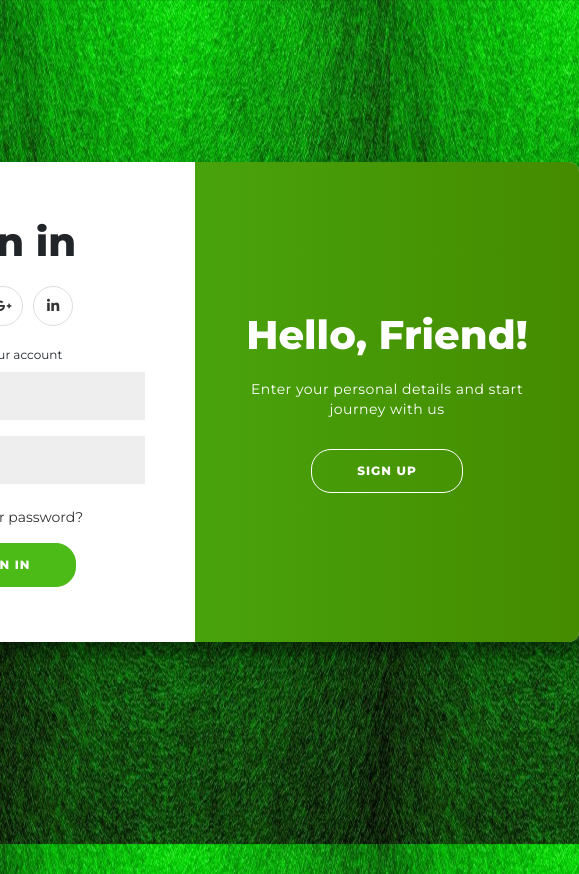
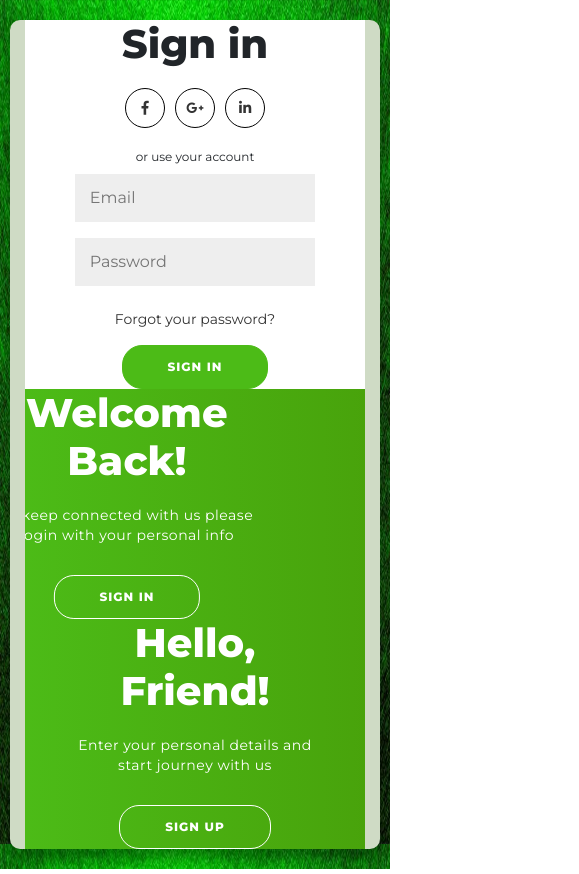
Before and after one commit to mrpirated/Sanskritam, a React (Create React App) app in the folder frontend/: page /login in a window 390 px wide. Shown: the whole page, 579 px wide, since content can reach past the window. Built offline with nearby package versions, Linux system fonts and the light colour scheme.

Commit message:
login signup page responsivity increase

```diff
--- a/frontend/public/index.html
+++ b/frontend/public/index.html
@@ -3,7 +3,6 @@
   <head>
     <meta charset="utf-8" />
     <link rel="icon" href="%PUBLIC_URL%/favicon.ico" />
-    <meta name="viewport" content="width=device-width, initial-scale=1" />
     <meta name="viewport" content="width=device-width, initial-scale=1" />
     <link rel="stylesheet" href="https://stackpath.bootstrapcdn.com/bootstrap/4.3.1/css/bootstrap.min.css"
       integrity="sha384-ggOyR0iXCbMQv3Xipma34MD+dH/1fQ784/j6cY/iJTQUOhcWr7x9JvoRxT2MZw1T" crossorigin="anonymous">
--- a/frontend/src/components/App.js
+++ b/frontend/src/components/App.js
@@ -1,6 +1,6 @@
 import React from "react";
 //import "./App.scss";
-import { Login, Register } from "./login";
+import { Login } from "./login";
 
 function App() {
   return (
--- a/frontend/src/components/login/index.jsx
+++ b/frontend/src/components/login/index.jsx
@@ -1,4 +1,3 @@
 import "./login.scss";
 
 export { Login } from "./login";
-export { Register } from "./register";
--- a/frontend/src/components/login/login.jsx
+++ b/frontend/src/components/login/login.jsx
@@ -6,7 +6,6 @@ import {
   Route,
   Link
 } from "react-router-dom";
-import { Register } from "./register";
 
 
 export function Login() {
@@ -22,7 +21,7 @@ export function Login() {
     }
 
     return (
-        <div>
+        //<div>
             <div className={containerClass} id="container">
                 <div className="form-container sign-up-container">
                     <form action="#">
@@ -69,6 +68,6 @@ export function Login() {
                     </div>
                 </div>
             </div>
-        </div>
+        //</div>
     );
 };
--- a/frontend/src/components/login/login.scss
+++ b/frontend/src/components/login/login.scss
@@ -15,8 +15,21 @@ body {
   flex-direction: column;
   justify-content: center;
   align-items: center;
-  height: 100vh;
-  margin: -20px 0 50px;
+  height: 100%;
+  margin: 20px 0 20px;
+}
+
+button {
+  border-radius: 20px;
+  border: 1px solid #4cbb17;
+  background: #4cbb17;
+  color: #fff;
+  font-size: 12px;
+  font-weight: bold;
+  padding: 12px 45px;
+  letter-spacing: 1px;
+  text-transform: uppercase;
+  transition: transform 80ms ease-in;
 }
 
 h1 {
@@ -43,15 +56,44 @@ a {
   margin: 15px 0;
 }
 
+button:active {
+  transform: scale(0.95);
+}
+
+button:focus {
+  outline: none;
+}
+
+button.ghost {
+  background: transparent;
+  border-color: #fff;
+}
+
+.social-container {
+  margin: 20px 0;
+
+  a {
+    border: 1px solid black;
+    border-radius: 50%;
+    display: inline-flex;
+    justify-content: center;
+    align-items: center;
+    margin: 0 5px;
+    height: 40px;
+    width: 40px;
+  }
+}
+
 .container {
   background-color: #cfdbc5;
   border-radius: 10px;
   box-shadow: 0 14px 28px rgba(0, 0, 0, 0.25), 0 10px 10px rgba(0, 0, 0, 0.22);
   position: relative;
   overflow: hidden;
-  width: 768px;
+  width: 95%;
   max-width: 100%;
-  min-height: 480px;
+  min-height: 50%;
+  margin: auto auto;
 }
 
 .form-container {
@@ -75,45 +117,85 @@ a {
   }
 }
 
-.social-container {
-  margin: 20px 0;
-
-  a {
-    border: 1px solid #dddddd;
-    border-radius: 50%;
-    display: inline-flex;
-    justify-content: center;
-    align-items: center;
-    margin: 0 5px;
-    height: 40px;
-    width: 40px;
-  }
+.overlay-container {
+  position: relative;
+  top: 0;
+  width: 100%;
+  height: 50%;
+  overflow: hidden;
+  transition: transform 0.6s ease-in-out;
+  z-index: 100;
 }
 
-button {
-  border-radius: 20px;
-  border: 1px solid #4cbb17;
-  background: #4cbb17;
-  color: #fff;
-  font-size: 12px;
-  font-weight: bold;
-  padding: 12px 45px;
-  letter-spacing: 1px;
-  text-transform: uppercase;
-  transition: transform 80ms ease-in;
+.sign-in-container {
+  left: 0;
+  width: 100%;
+  z-index: 2;
 }
 
-button:active {
-  transform: scale(0.95);
+.sign-up-container {
+  position: absolute;
+  left: 0;
+  width: 100%;
+  opacity: 0;
+  z-index: 1;
 }
 
-button:focus {
-  outline: none;
+.overlay-container {
+  //position: absolute;
+  top: 0;
+  width: 100%;
+  height: 50%;
+  overflow: hidden;
+  transition: transform 0.6s ease-in-out;
+  z-index: 100;
 }
 
-button.ghost {
-  background: transparent;
-  border-color: #fff;
+.overlay {
+  background: #458b00;
+  background: linear-gradient(to right, #4cbb17, #458b00) no-repeat 0 0 / cover;
+  color: #fff;
+  position: relative;
+  //left: -100%;
+  height: 100%;
+  width: 200%;
+  transform: translateX(0);
+  transition: transform 0.6s ease-in-out;
+}
+
+.overlay-panel {
+  position: relative;
+  display: flex;
+  align-items: center;
+  justify-content: center;
+  flex-direction: column;
+  padding: 0 40px;
+  text-align: center;
+  top: 0;
+  height: 100%;
+  width: 50%;
+  //transform: translateX(0);
+  //transition: transform 0.6s ease-in-out;
+}
+
+.overlay-right {
+  right: 0;
+  transform: translateX(0);
+}
+
+.overlay-left {
+  transform: translateX(-20%);
+}
+
+@media only screen and (min-width: 900px) {
+  body {
+    height: 100vh;
+    margin: -20px 0 50px;
+  }
+  .container {
+    width: 768px;
+    max-width: 100%;
+    min-height: 480px;
   }
 
   .form-container {
@@ -149,7 +231,8 @@ button.ghost {
 
   .overlay {
     background: #458b00;
-  background: linear-gradient(to right, #4cbb17, #458b00) no-repeat 0 0 / cover;
+    background: linear-gradient(to right, #4cbb17, #458b00) no-repeat 0 0 /
+      cover;
     color: #fff;
     position: relative;
     left: -100%;
@@ -209,3 +292,11 @@ button.ghost {
   .container.right-panel-active .overlay-right {
     transform: translateX(20%);
   }
+}
+
+@media only screen and (min-width: 700) {
+  body {
+    height: 100vh;
+    margin: -20px 0 50px;
+  }
+}
--- a/frontend/src/components/login/register.jsx
+++ /dev/null
@@ -1,61 +0,0 @@
-import React from "react";
-import "./login.scss";
-import {
-  BrowserRouter as Router,
-  Switch,
-  Route,
-  Link
-} from "react-router-dom";
-import { Login } from "./login";
-
-export function Register() {
-    return (
-        <div className="">
-            <section className="container-fluid parent-div">
-                <section className="row ">
-                    <section className="col-12 col-sm-6 col-md-3">
-                        <form className="form-container">
-                            <label style={{ fontWeight: "700", fontSize: "35px", marginBottom:"30px"}}>Register</label>
-                            <div class="form-group">
-                                <label style={{ fontWeight: "500", fontSize: "20px" }}>Name:</label>
-                                <input type="password" class="form-control" placeholder="Enter name"/>
-                            </div>
-                            <div class="form-group">
-                                <label style={{ fontWeight: "500", fontSize: "20px" }}>Email address:</label>
-                                <input type="email" class="form-control" placeholder="Enter email"/>
-                            </div>
-                            <div class="form-group">
-                                <label style={{ fontWeight: "500", fontSize: "20px" }}>Password:</label>
-                                <input type="password" class="form-control" placeholder="Password"/>
-                            </div>
-                            <button type="submit" class="btn btn-primary btn-block" style={{margin: "20px 0px"}}>Submit</button>
-                        <label
-                            className=""
-                            htmlFor=""
-                            style={{
-                            fontWeight: "700",
-                            fontSize: "18px",
-                            textAlign: "center"
-                            }}
-                        >
-                                Already have an account?
-                        </label>
-                        <Router>
-                            <div>
-                                <Link to="/login">Login</Link>
-                                <Switch>
-                                <Route path="/login">
-                                    <Login />
-                                </Route>
-                                </Switch>
-                            </div>
-                        </Router>
-                        </form>
-                    </section>
-                </section>
-
-            </section>
-
-        </div>
-    );
-};
```
Also changed, not shown: 1 other file (tests, documents, lock files or other folders). Lines whose indentation alone changed are shown as unchanged.
